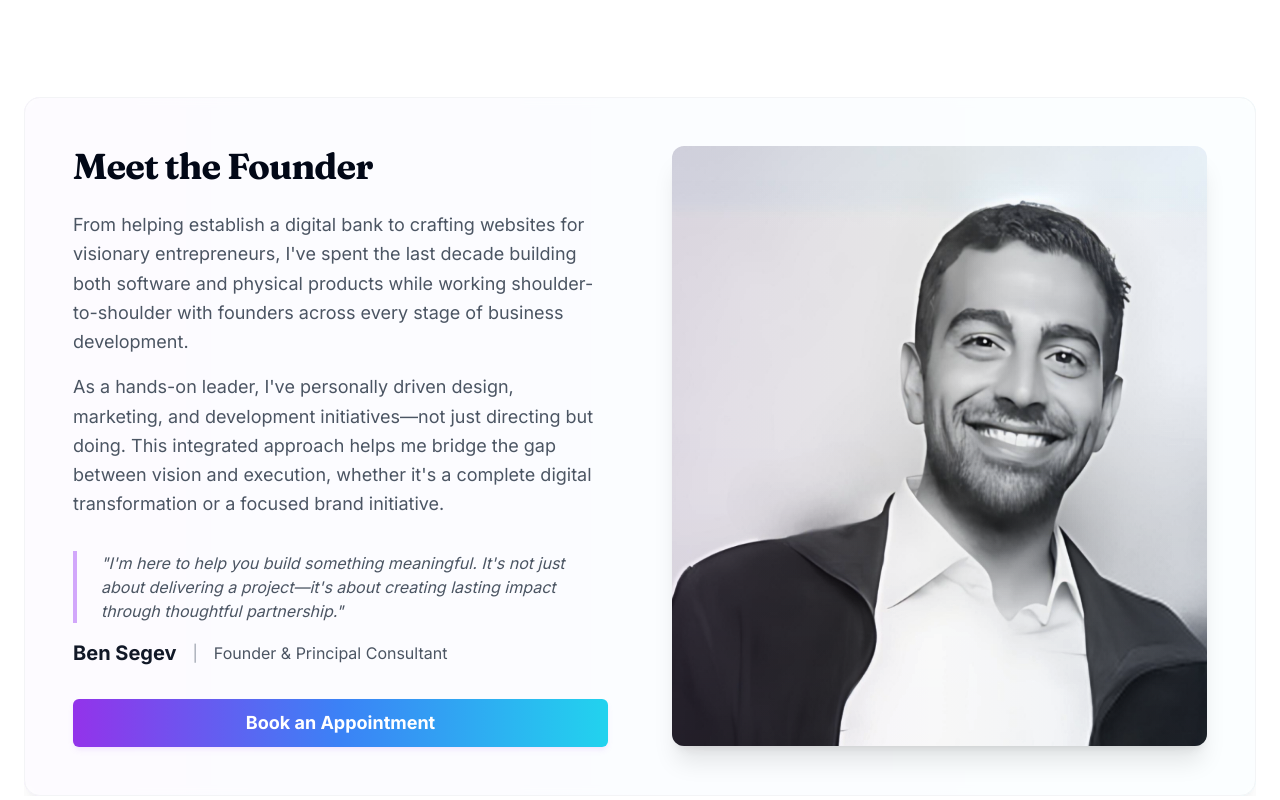
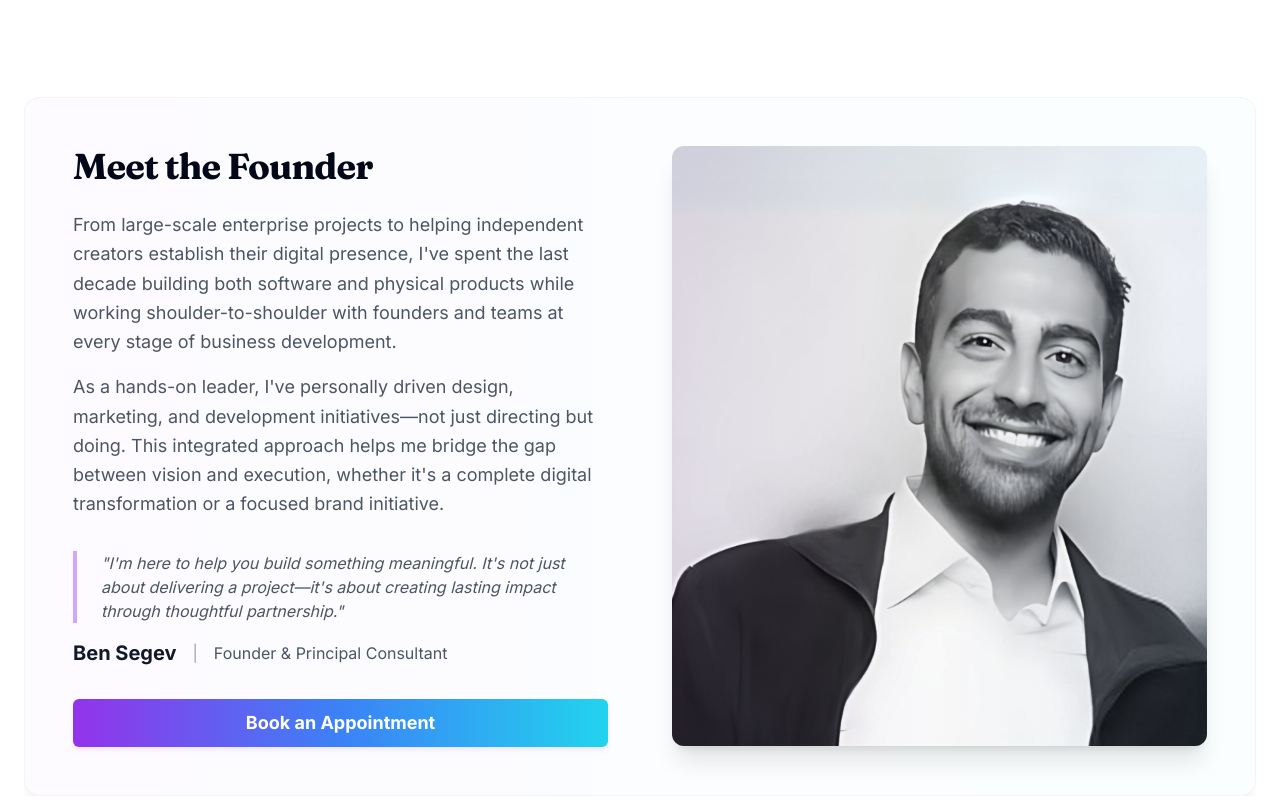
Before and after one commit to bsegev/nextstage-3.0, a Next.js app: page /about in a window 1280 px wide. Shown: the part 1696-2496 px from the top of the page. Built offline with nearby package versions, Linux system fonts and the light colour scheme; a web font is replaced by a local one.

Commit message:
Update founder's note to emphasize versatility with projects of different scales

```diff
--- a/app/components/about/founders-note.tsx
+++ b/app/components/about/founders-note.tsx
@@ -30,9 +30,9 @@ export function FoundersNote() {
                     </h2>
                     <div className="space-y-4 text-gray-600">
                       <p className="text-lg leading-relaxed">
-                        From helping establish a digital bank to crafting websites for visionary entrepreneurs,
+                        From large-scale enterprise projects to helping independent creators establish their digital presence,
                         I've spent the last decade building both software and physical products while working
-                        shoulder-to-shoulder with founders across every stage of business development.
+                        shoulder-to-shoulder with founders and teams at every stage of business development.
                       </p>
                       <p className="text-lg leading-relaxed">
                         As a hands-on leader, I've personally driven design, marketing, and development initiatives—not
```
